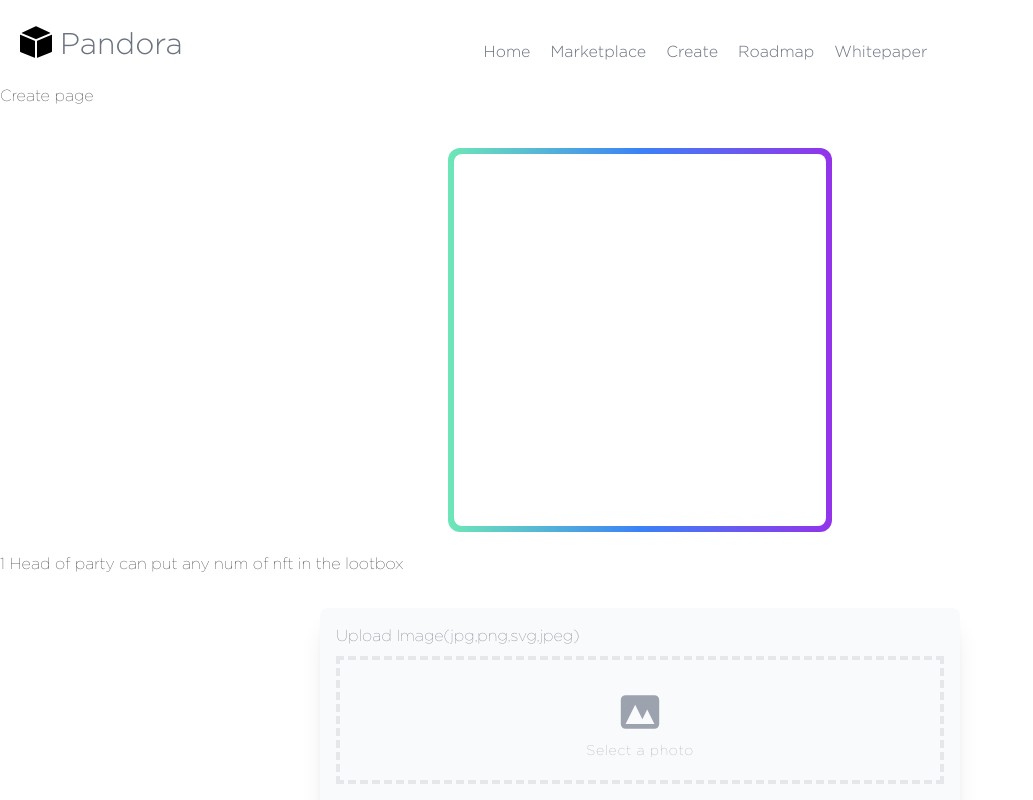
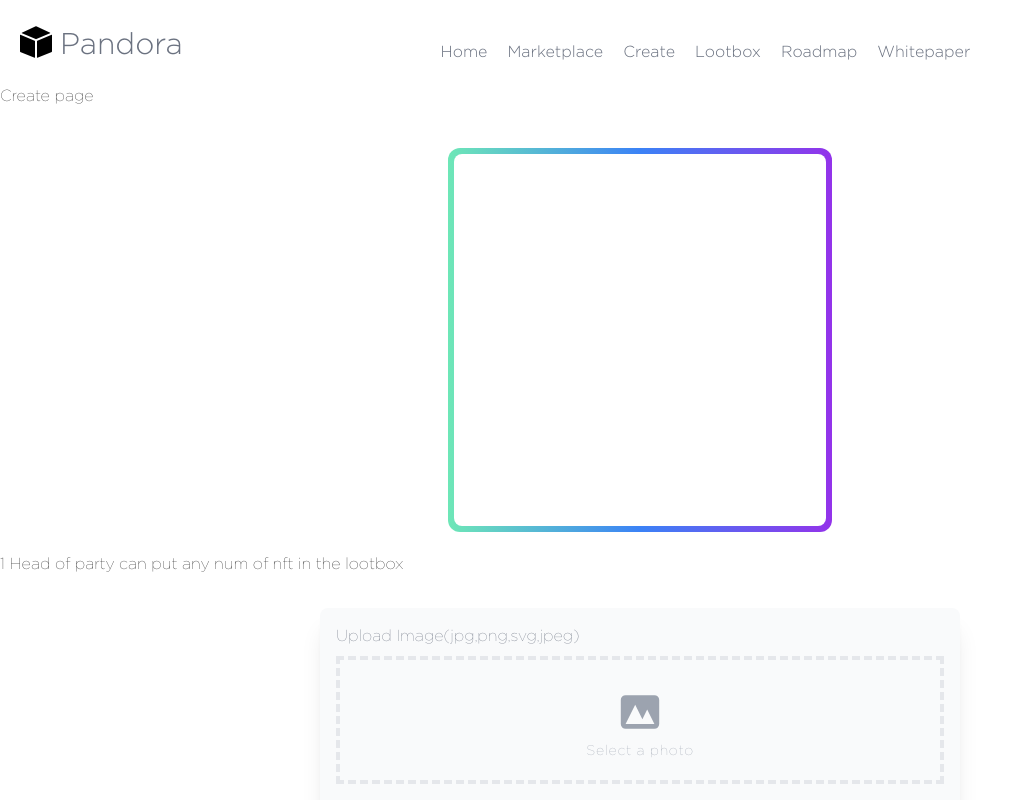
Before and after one commit to pandora-nft/frontend, a Next.js app: page /create in a window 1280 px wide. Shown: the top 800 px of the page, without its empty margins (0-1033 px from the left). Built offline with nearby package versions, Linux system fonts and the light colour scheme; no server answers; what react-moralis would draw is missing.

Commit message:
feat: add lootbox nav link

```diff
--- a/components/Header.tsx
+++ b/components/Header.tsx
@@ -4,7 +4,7 @@ import Image from "next/image";
 export const Header = () => {
   const createNavLink = (label: string, link: string) => {
     return (
-      <Link href={`./${link}`}>
+      <Link href={{ pathname: `/${link}` }} replace>
         <a className="pt-5 pr-5 font-light text-gray-500">{label}</a>
       </Link>
     );
@@ -13,7 +13,7 @@ export const Header = () => {
     <>
       <nav className="p-5 flex flex-row items-center justify-between border-gray-200">
         <div className="flex flex-row items-center justify-center">
-          <img className="w-8 h-8" src={"box.png"} alt="icon" />
+          <img className="w-8 h-8" src={"/box.png"} alt="icon" />
           <div className="text-3xl font-bold pt-[2px] pl-2">
             {createNavLink("Pandora", "")}
           </div>
@@ -22,6 +22,7 @@ export const Header = () => {
           {createNavLink("Home", "")}
           {createNavLink("Marketplace", "")}
           {createNavLink("Create", "create")}
+          {createNavLink("Lootbox", "lootbox")}
           {createNavLink("Roadmap", "")}
           {createNavLink("Whitepaper", "")}
         </div>
```
